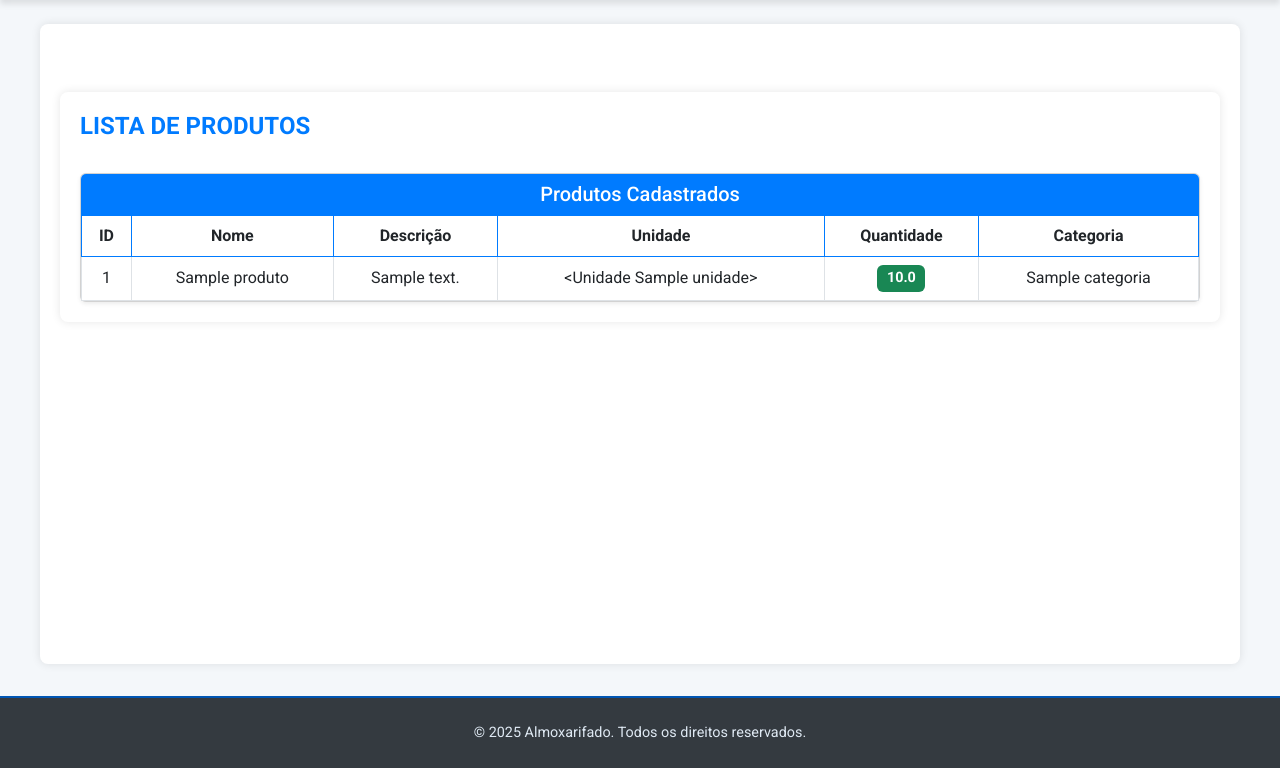
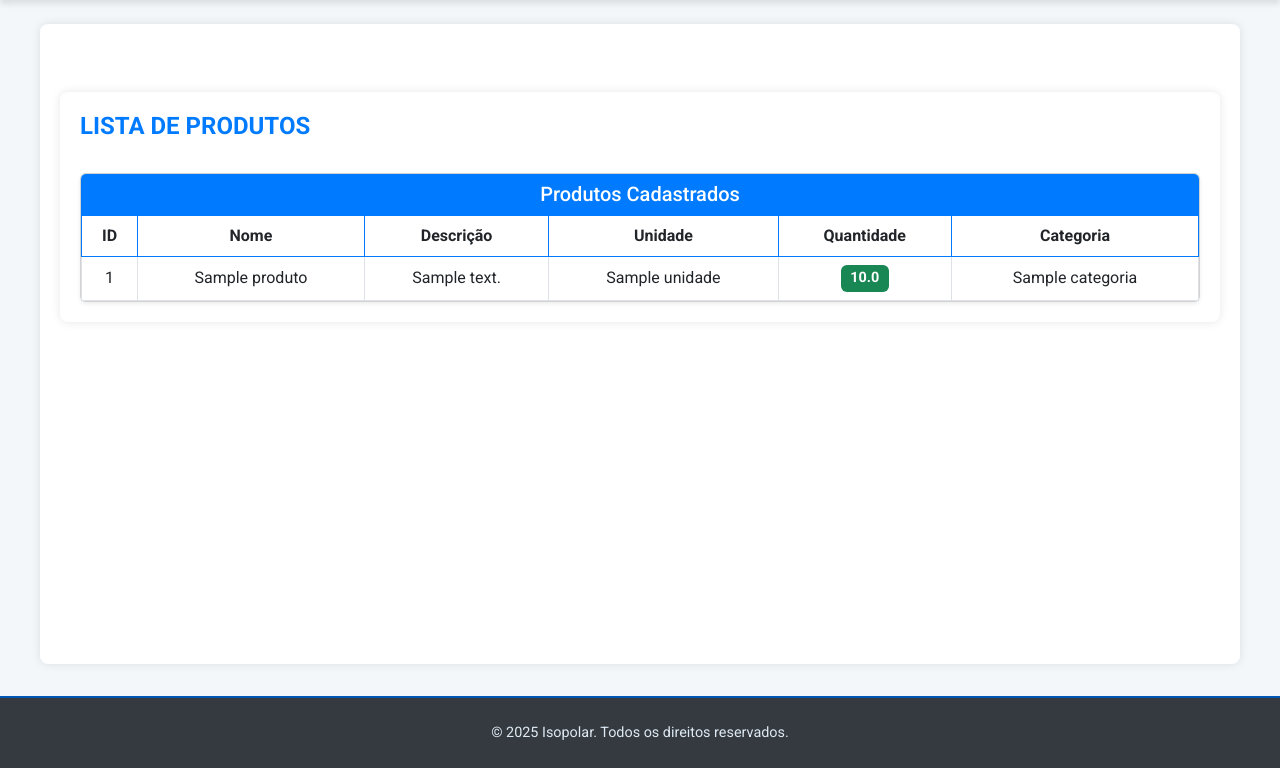
Before and after one commit to MarconeRafael/relatorio, a Flask app: page /produtos/ in a window 1280 px wide. Shown: the part 74-842 px from the top of the page. Run offline with Flask 3, Linux system fonts and the light colour scheme; tables that the repository leaves empty hold one stand-in row (values such as "Sample post").

Commit message:
isopolar

```diff
--- a/templates/base.html
+++ b/templates/base.html
@@ -136,7 +136,7 @@
 
   <!-- Footer -->
   <footer>
-    <p>&copy; 2025 Almoxarifado. Todos os direitos reservados.</p>
+    <p>&copy; 2025 Isopolar. Todos os direitos reservados.</p>
   </footer>
 
   <!-- Bootstrap Bundle with Popper -->
--- a/templates/produtos.html
+++ b/templates/produtos.html
@@ -56,7 +56,7 @@
               <td>{{ produto.id }}</td>
               <td>{{ produto.nome }}</td>
               <td>{{ produto.descricao }}</td>
-              <td>{{ produto.unidade }}</td>
+              <td>{{ produto.unidade.nome }}</td>
               <td>
                 <span class="badge bg-success">{{ produto.quantidade_atual }}</span>
               </td>
```
Also changed, not shown: 4 other files.
